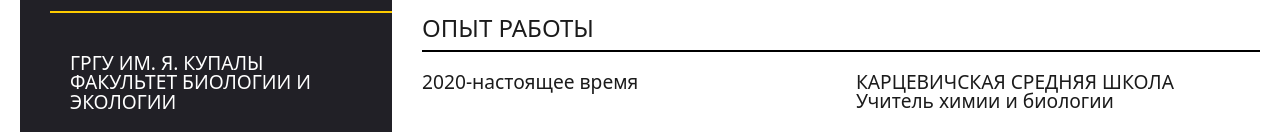
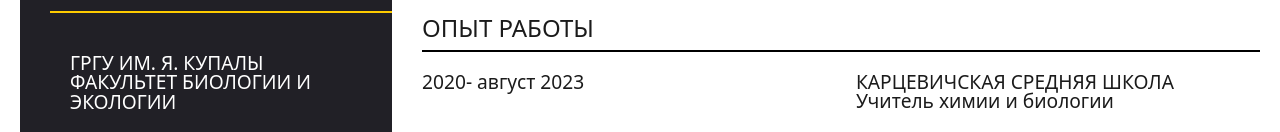
Before and after one commit to vwital/my-cv, a plain HTML site: page index.html in a window 1280 px wide. Shown: the part 463-595 px from the top of the page. Drawn offline with Linux system fonts and the light colour scheme.

Commit message:
Update index.html

```diff
--- a/index.html
+++ b/index.html
@@ -76,7 +76,7 @@
           <div class="work-experiance section">
             <h2>Опыт работы </h2>
             <div class="work-experiance__container">
-              <p class="work-year">2020-настоящее время</p>
+              <p class="work-year">2020- август 2023</p>
               <p class="work-name">
                 Карцевичская средняя школа
                 <span>Учитель химии и биологии</span>
```
